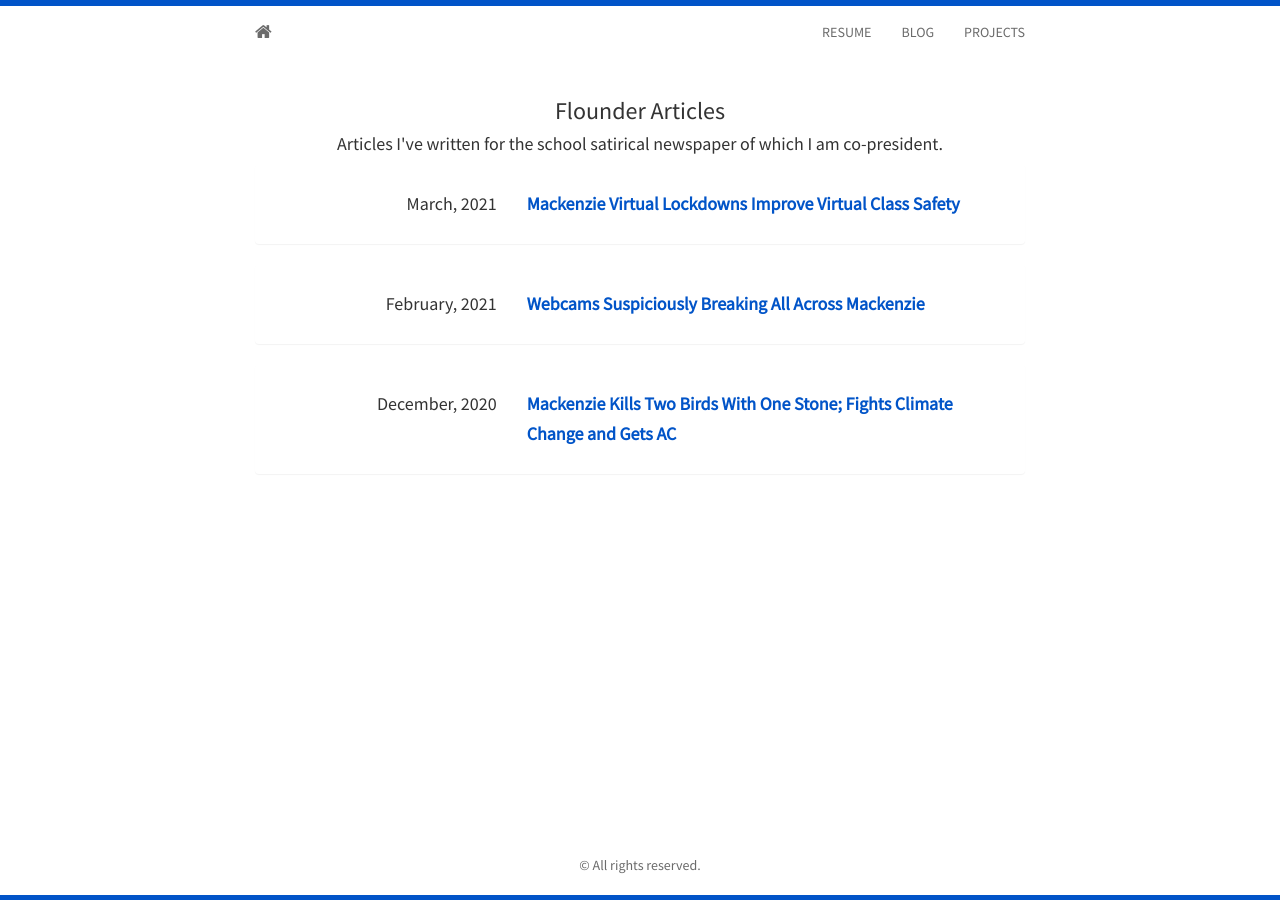
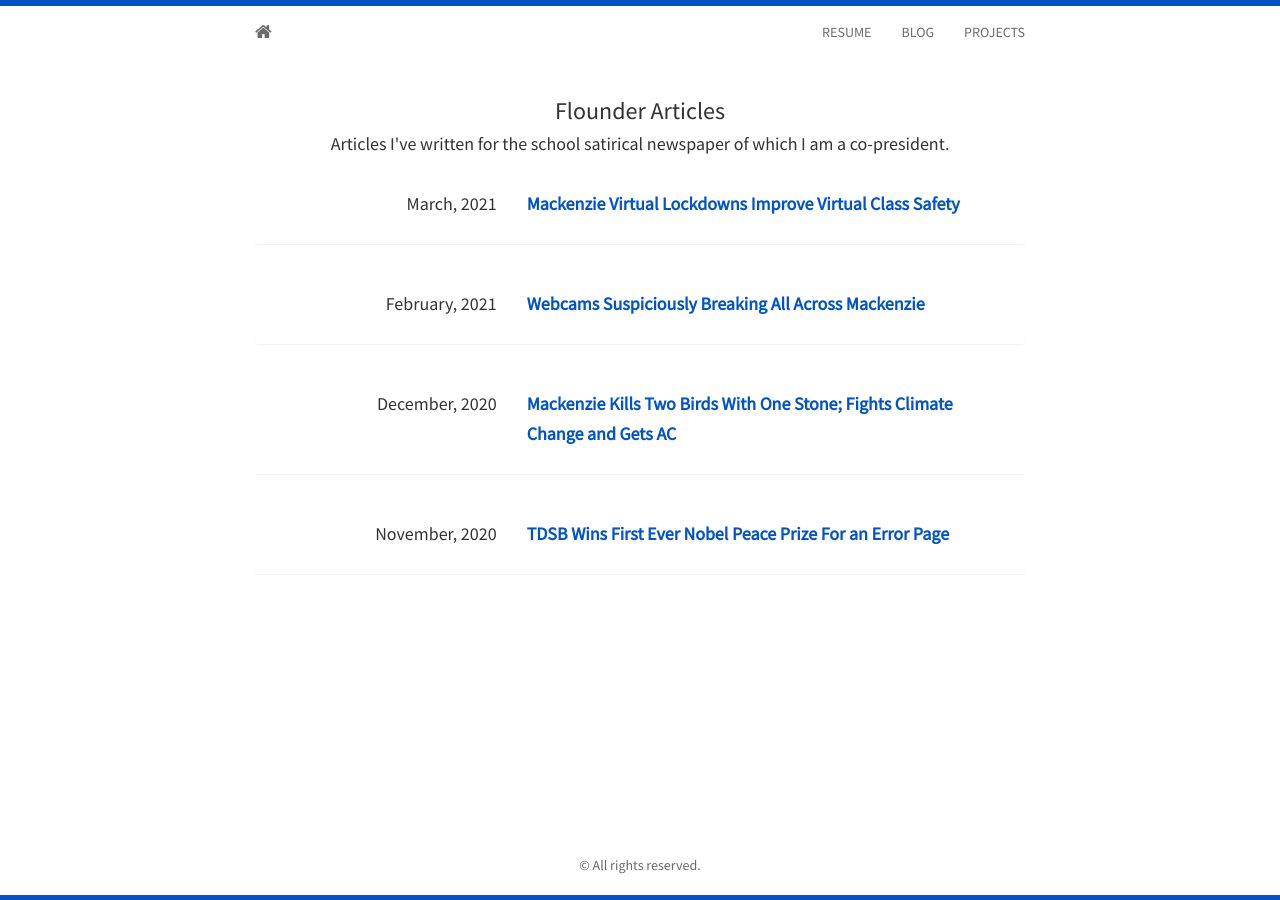
Before and after one commit to jackn11/jackn11.github.io, a Jekyll site: the page built from blog.html, in a window 1280 px wide. Built offline with Jekyll 4.4.1, drawn with Linux system fonts in a browser that asks for light colours; nearby versions of some CDN libraries.

Commit message:
Update blog.html

```diff
--- a/blog.html
+++ b/blog.html
@@ -5,7 +5,7 @@ title: Blog
 
 <div class="container">
 <h3>Flounder Articles</h3>
-<h4>Articles I've written for the school satirical newspaper of which I am co-president.</h4>
+<h4>Articles I've written for the school satirical newspaper of which I am a co-president.</h4>
   <div class="panel panel-default">
     <div class="panel-body">
 		<div class="row">
@@ -54,6 +54,22 @@ title: Blog
 		</div>
 	</div>
   </div>
+  <div class="panel panel-default">
+    <div class="panel-body">
+		<div class="row">
+			 <div class="col-sm-4 col-md-4 col-lg-4">
+				 <h5 style="text-align: right">
+				 	November, 2020
+				 </h5>
+			 </div>
+			 <div class="col-sm-8 col-md-8 col-lg-8">
+				 <h5 style="text-align: left">
+				 	<strong><a href="https://floundernews.tk/2020/11/tdsb-nobel-prize/">TDSB Wins First Ever Nobel Peace Prize For an Error Page</a></strong>
+				 </h5>
+			 </div>
+		</div>
+	</div>
+  </div>
 <!-- <h3>Archive</h3>
   <div class="panel panel-default">
     <div class="panel-body">
```
